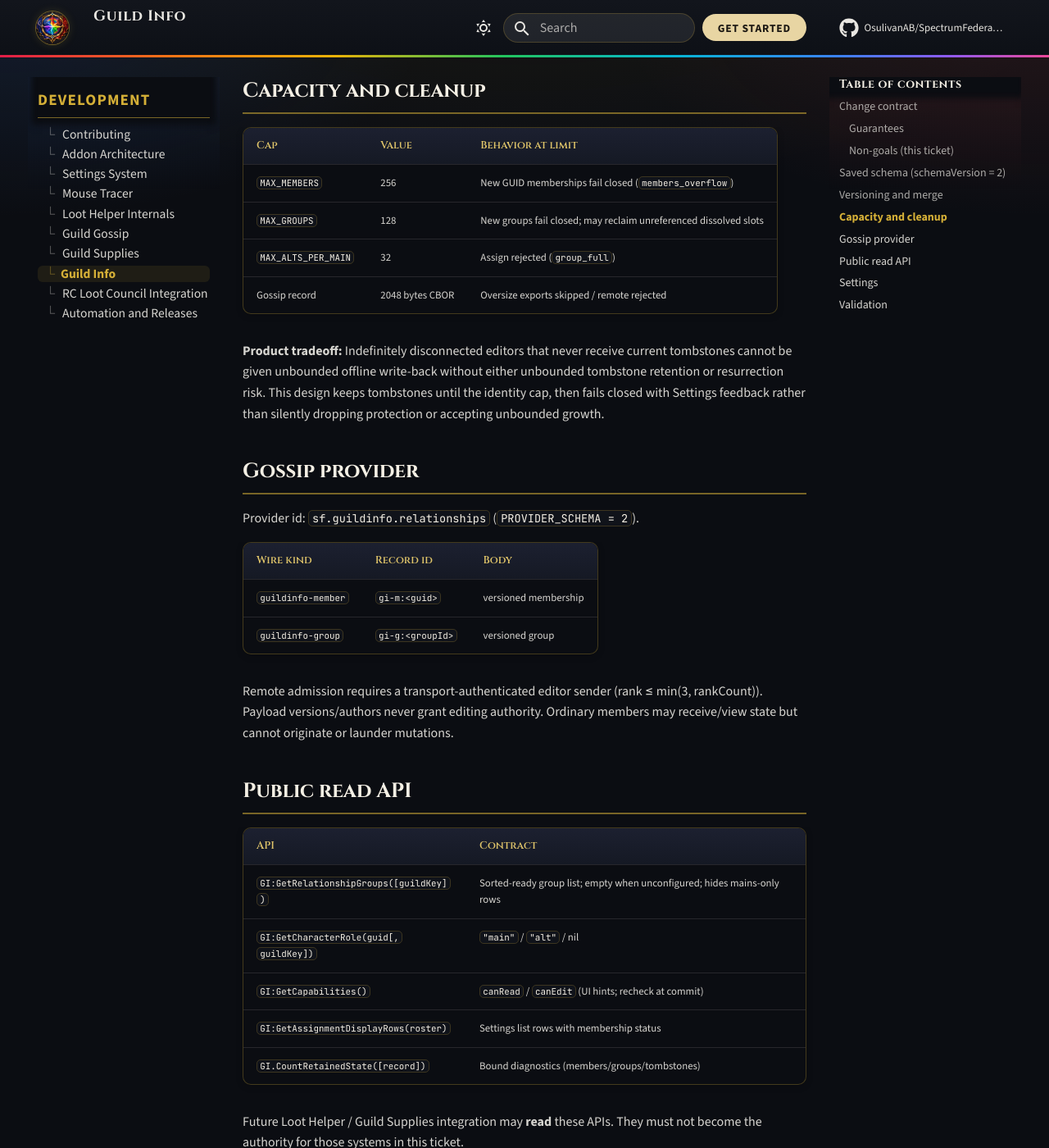
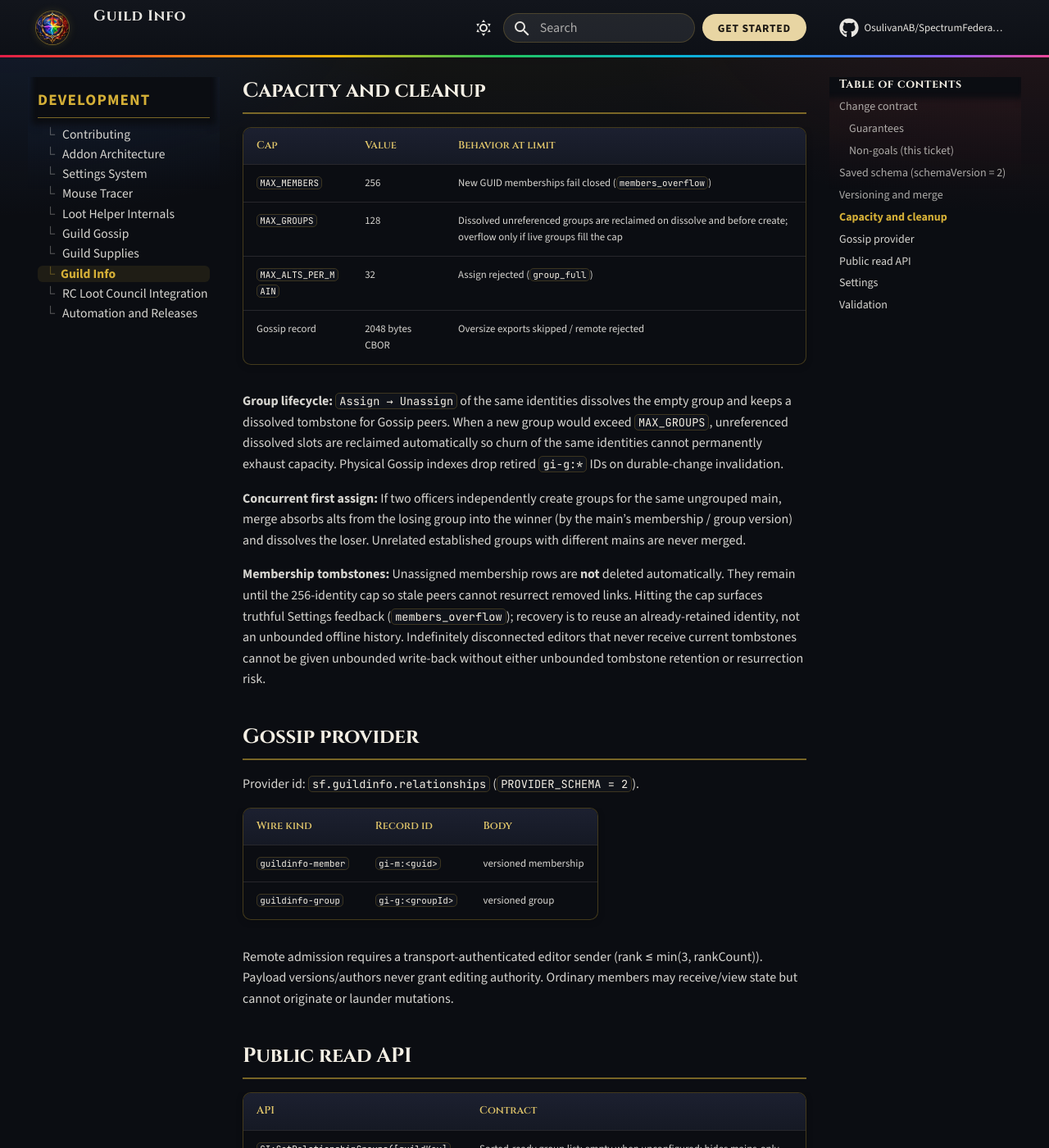
Before and after one commit to OsulivanAB/SpectrumFederation, an MkDocs documentation site: the page built from docs/development/guild-info/index.md, in a window 1280 px wide and 1400 px high, scrolled down 2779 px. Shown: the whole window at 82% size. Built offline with MkDocs 1.6.1 and Material for MkDocs 9.7.7, drawn with Linux system fonts in a browser that asks for light colours; comment, search, counter and statistics services are not loaded.

Commit message:
Fix Guild Info group reclaim, Gossip index relay, and concurrent first-assign (#402)
Reclaim unreferenced dissolved groups at capacity so assign/unassign churn
cannot exhaust MAX_GROUPS; invalidate the physical Gossip index on accepted
remote merges so peers can catch up through an editor; reconcile concurrent
first-assigns for the same main without dissolving empty group shells early.

Co-authored-by: Anthony <OsulivanAB@users.noreply.github.com>

```diff
--- a/docs/development/guild-info/index.md
+++ b/docs/development/guild-info/index.md
@@ -88,11 +88,15 @@ Durable keys are only `club:<id>`. Transport `name:` scopes are never persisted.
 | Cap | Value | Behavior at limit |
 | --- | --- | --- |
 | `MAX_MEMBERS` | 256 | New GUID memberships fail closed (`members_overflow`) |
-| `MAX_GROUPS` | 128 | New groups fail closed; may reclaim unreferenced dissolved slots |
+| `MAX_GROUPS` | 128 | Dissolved unreferenced groups are reclaimed on dissolve and before create; overflow only if live groups fill the cap |
 | `MAX_ALTS_PER_MAIN` | 32 | Assign rejected (`group_full`) |
 | Gossip record | 2048 bytes CBOR | Oversize exports skipped / remote rejected |
 
-**Product tradeoff:** Indefinitely disconnected editors that never receive current tombstones cannot be given unbounded offline write-back without either unbounded tombstone retention or resurrection risk. This design keeps tombstones until the identity cap, then fails closed with Settings feedback rather than silently dropping protection or accepting unbounded growth.
+**Group lifecycle:** `Assign → Unassign` of the same identities dissolves the empty group and keeps a dissolved tombstone for Gossip peers. When a new group would exceed `MAX_GROUPS`, unreferenced dissolved slots are reclaimed automatically so churn of the same identities cannot permanently exhaust capacity. Physical Gossip indexes drop retired `gi-g:*` IDs on durable-change invalidation.
+
+**Concurrent first assign:** If two officers independently create groups for the same ungrouped main, merge absorbs alts from the losing group into the winner (by the main’s membership / group version) and dissolves the loser. Unrelated established groups with different mains are never merged.
+
+**Membership tombstones:** Unassigned membership rows are **not** deleted automatically. They remain until the 256-identity cap so stale peers cannot resurrect removed links. Hitting the cap surfaces truthful Settings feedback (`members_overflow`); recovery is to reuse an already-retained identity, not an unbounded offline history. Indefinitely disconnected editors that never receive current tombstones cannot be given unbounded write-back without either unbounded tombstone retention or resurrection risk.
 
 ## Gossip provider
 
```
Also changed, not shown: 5 other files.
